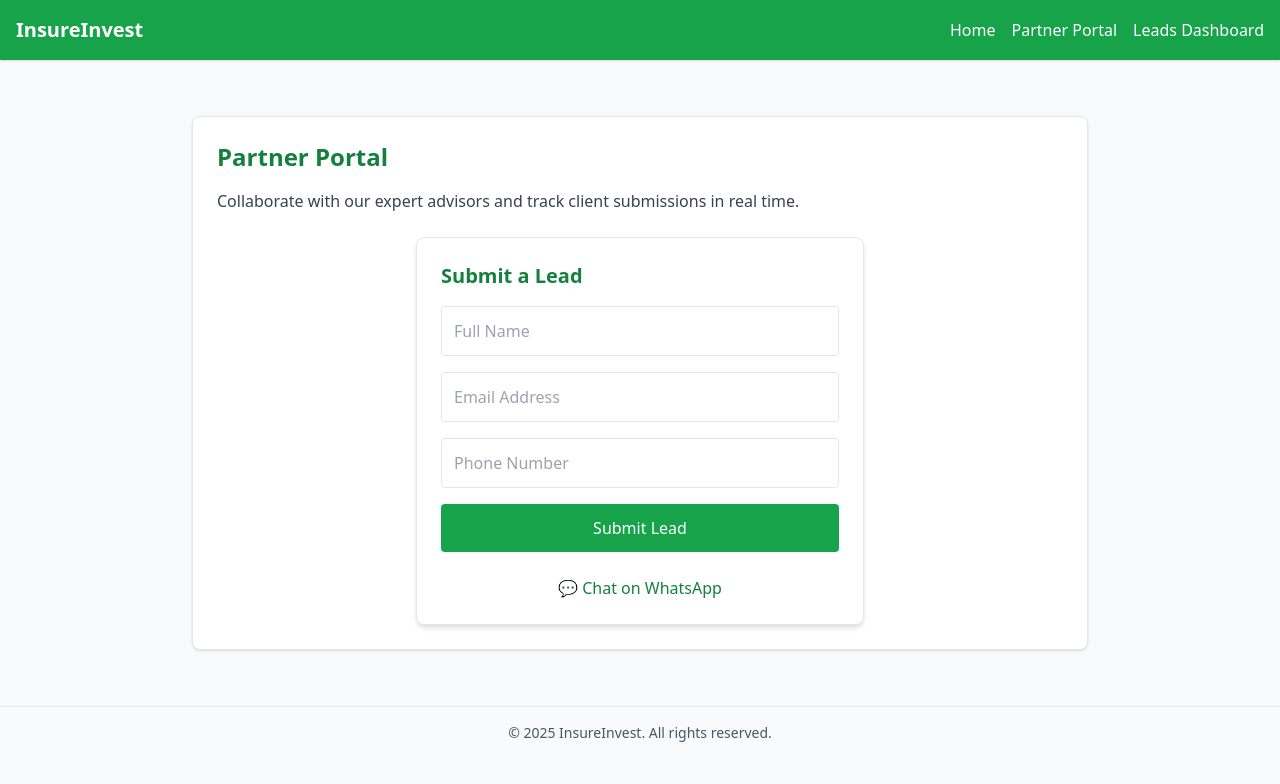
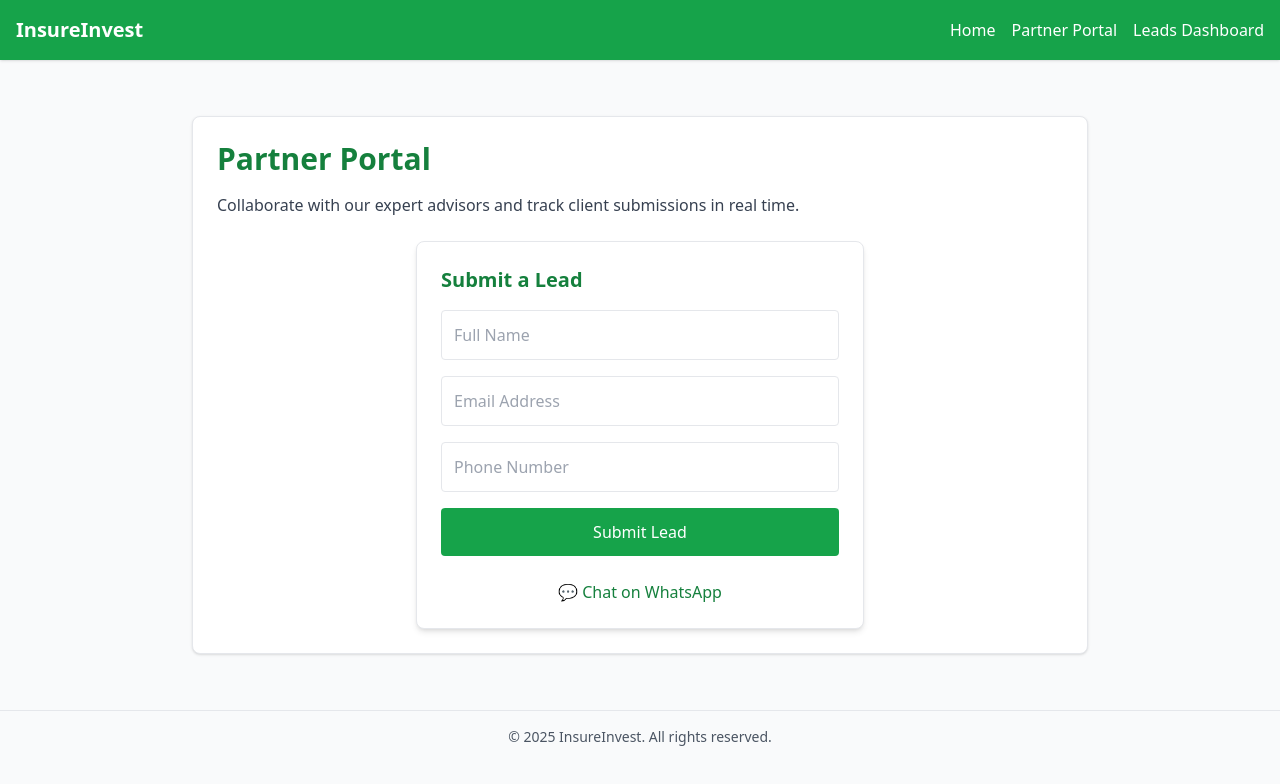
Before and after one commit to ew-prog/insure-invest-frontend, a React (Vite) app: page /partner-portal in a window 1280 px wide. Shown: the top 784 px of the page. Built offline with nearby package versions, Linux system fonts and the light colour scheme.

Commit message:
Update PartnerPortal.jsx

```diff
--- a/src/PartnerPortal.jsx
+++ b/src/PartnerPortal.jsx
@@ -4,12 +4,11 @@ import LeadForm from './LeadForm'
 function PartnerPortal() {
   return (
     <div className="max-w-4xl mx-auto mt-8 p-6 bg-white rounded-lg shadow border border-gray-200">
-      <h2 className="text-2xl font-bold text-green-700 mb-4">Partner Portal</h2>
+      <h2 className="text-2xl sm:text-3xl font-bold text-green-700 mb-4">Partner Portal</h2>
       <p className="text-gray-700 mb-6">
         Collaborate with our expert advisors and track client submissions in real time.
       </p>
 
-      {/* Lead submission form */}
       <LeadForm />
     </div>
   )
```
